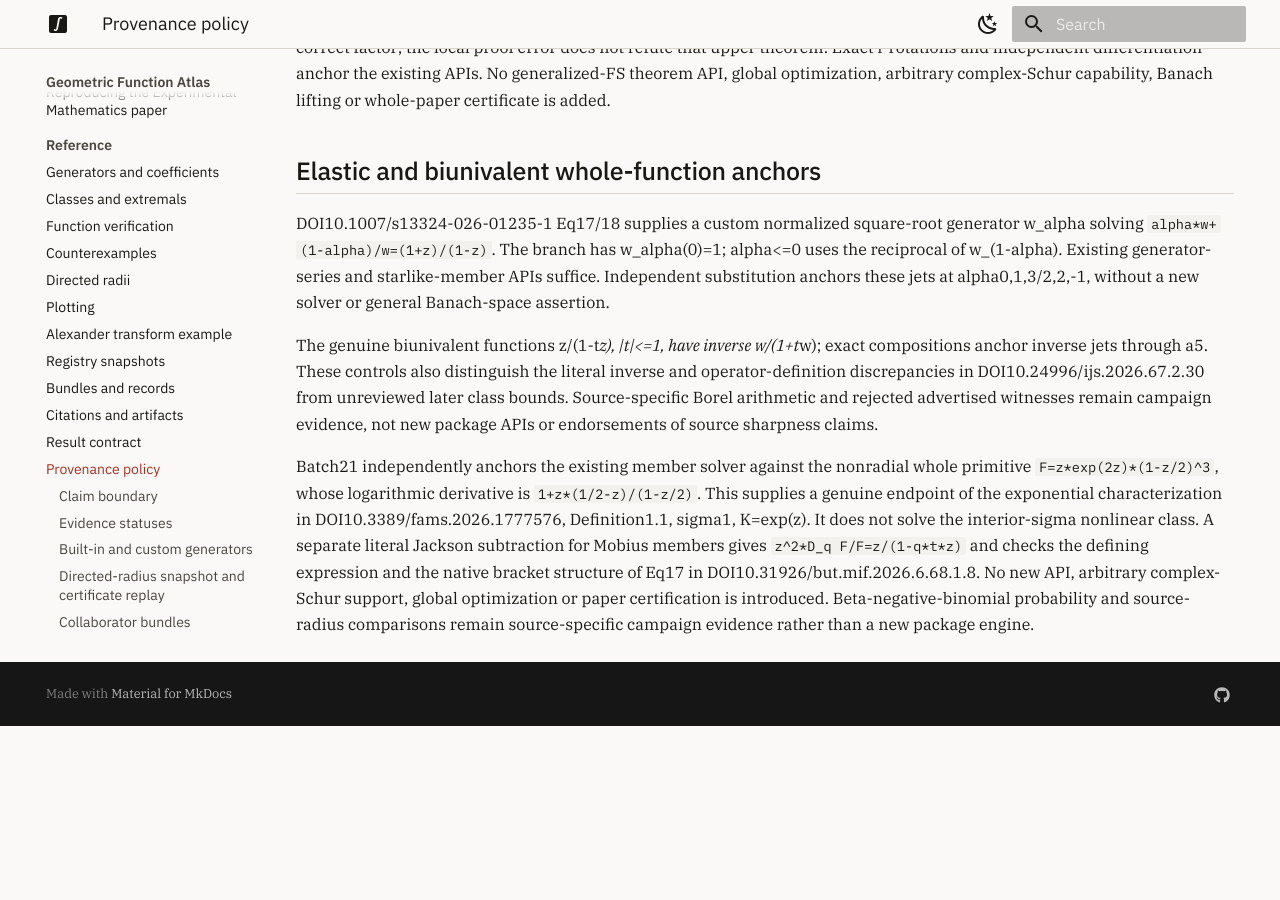
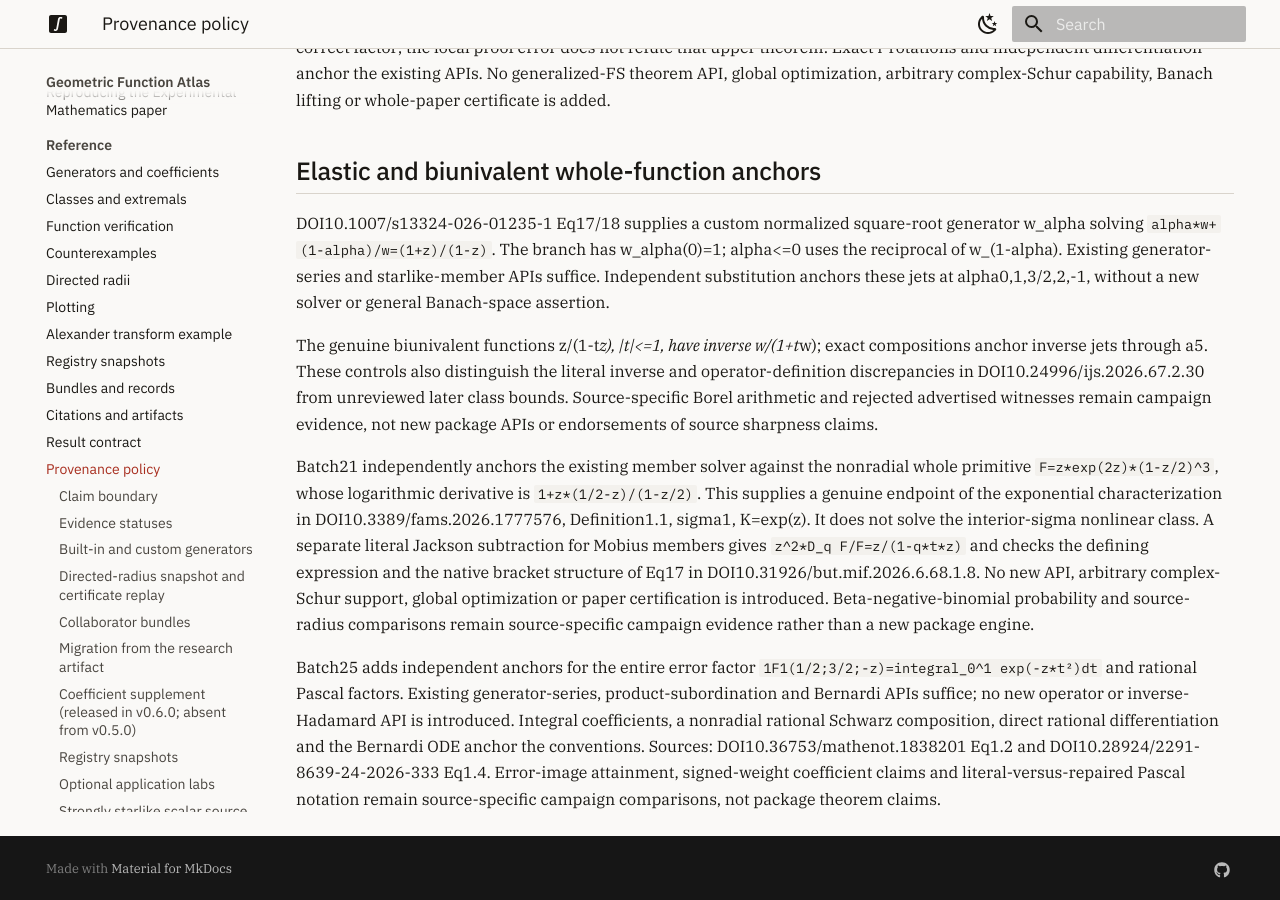
Before and after one commit to Prasanna28Devadiga/geometric-function-atlas, an MkDocs documentation site: the page built from docs/PROVENANCE.md, in a window 1280 px wide and 900 px high, scrolled down 7458 px. Built offline with MkDocs 1.6.1 and Material for MkDocs 9.7.7, drawn with Linux system fonts in a browser that asks for light colours; before the commit the page ends 8184 px from its top, so only the background shows below that.

Commit message:
test: anchor entire error and Pascal factor compositions

```diff
--- a/docs/PROVENANCE.md
+++ b/docs/PROVENANCE.md
@@ -408,3 +408,13 @@
 arbitrary complex-Schur support, global optimization or paper certification is
 introduced. Beta-negative-binomial probability and source-radius comparisons
 remain source-specific campaign evidence rather than a new package engine.
+
+Batch25 adds independent anchors for the entire error factor
+`1F1(1/2;3/2;-z)=integral_0^1 exp(-z*t²)dt` and rational Pascal factors.
+Existing generator-series, product-subordination and Bernardi APIs suffice;
+no new operator or inverse-Hadamard API is introduced. Integral coefficients,
+a nonradial rational Schwarz composition, direct rational differentiation and
+the Bernardi ODE anchor the conventions. Sources: DOI10.36753/mathenot.1838201
+Eq1.2 and DOI10.28924/2291-8639-24-2026-333 Eq1.4. Error-image attainment,
+signed-weight coefficient claims and literal-versus-repaired Pascal notation
+remain source-specific campaign comparisons, not package theorem claims.
```
Also changed, not shown: 1 other file.
